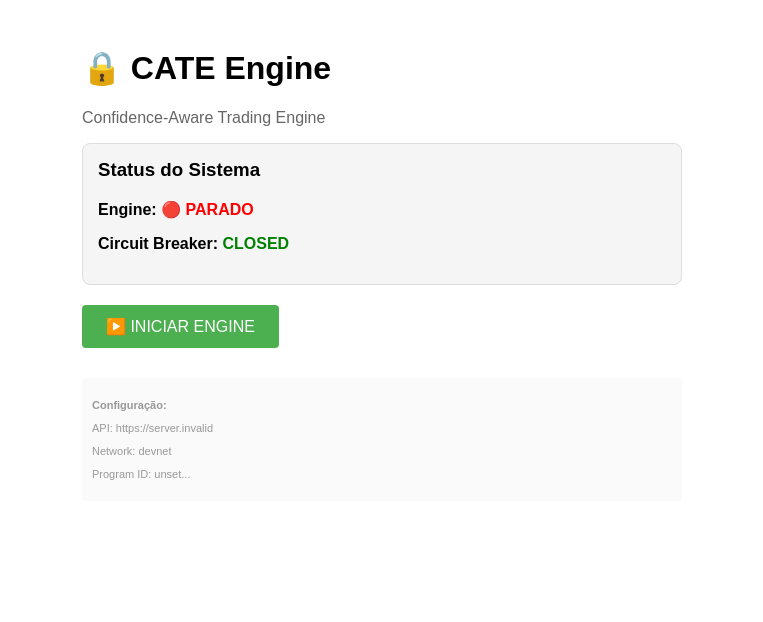
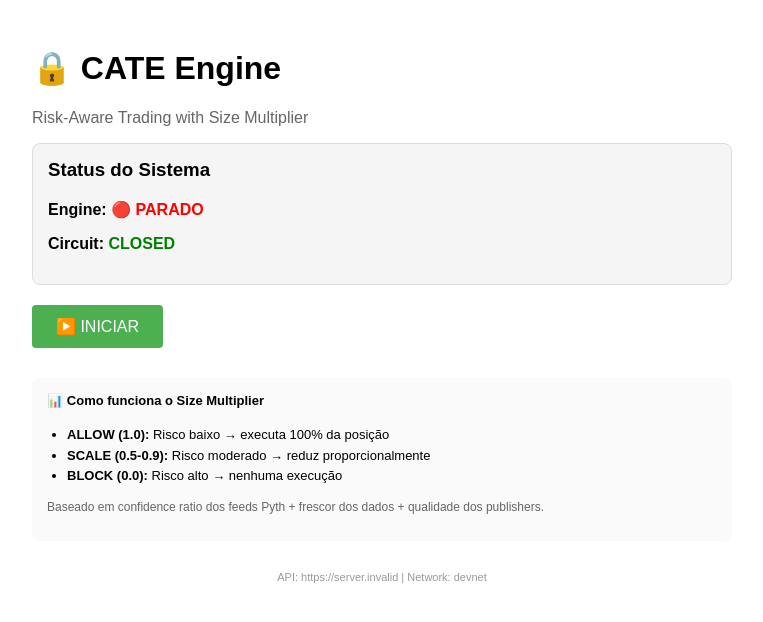
Before and after one commit to giuseppegmn/confidence-aware-trading-engine, a React (Vite) app: page / in a window 1280 px wide. Shown: the top 622 px of the page, without its empty margins (258-1021 px from the left). Built offline with nearby package versions, Linux system fonts and the light colour scheme; no server answers.

Commit message:
feat: Size Multiplier - sizing dinâmico baseado em risco Pyth
- Adiciona sizeMultiplier (0.0 a 1.0) ao RiskDecision
- SCALE ajusta posição proporcionalmente (50-90%)
- Interface mostra sizing em tempo real
- Demo funcional com simulação de decisões

```diff
--- a/src/App.tsx
+++ b/src/App.tsx
@@ -2,23 +2,36 @@ import { useState } from 'react'
 import { useCATE } from './lib/CATEContext'
 
 function App() {
-  const { isRunning, isLoading, startEngine, stopEngine, lastUpdate, signerKey, signDecision } = useCATE()
-  const [signatureResult, setSignatureResult] = useState(null)
+  const { isRunning, isLoading, startEngine, stopEngine, lastUpdate, signerKey, lastDecision, evaluateAndSign } = useCATE()
+  const [result, setResult] = useState(null)
 
-  const handleSign = async () => {
+  const handleEvaluate = async () => {
     try {
-      const result = await signDecision('SOL/USD')
-      setSignatureResult(result.signerBase58.substring(0, 20) + '...')
-      alert('✅ Assinatura bem-sucedida!\n\nAssinado por: ' + result.signerBase58.substring(0, 15) + '...')
+      const res = await evaluateAndSign('SOL/USD')
+      setResult(res)
+
+      if (res.blocked) {
+        alert(`🚫 BLOCKED!\n\nRisco: ${res.decision.score}/100\n${res.decision.explanation}`)
+      } else {
+        alert(`✅ ${res.decision.action}!\n\nSize Multiplier: ${(res.decision.sizeMultiplier * 100).toFixed(0)}%\nRisco: ${res.decision.score}/100\n\n${res.decision.explanation.substring(0, 100)}...`)
+      }
     } catch (err) {
       alert('❌ Erro: ' + err.message)
     }
   }
 
+  // Cores baseadas na ação
+  const getActionColor = (action) => {
+    if (!action) return '#999'
+    if (action === 'ALLOW') return '#4CAF50'
+    if (action === 'SCALE') return '#FF9800'
+    return '#f44336'
+  }
+
   return (
-    <div style={{padding: 20, fontFamily: 'Arial, sans-serif', maxWidth: '600px', margin: '0 auto'}}>
+    <div style={{padding: 20, fontFamily: 'Arial, sans-serif', maxWidth: '700px', margin: '0 auto'}}>
       <h1>🔒 CATE Engine</h1>
-      <p style={{color: '#666'}}>Confidence-Aware Trading Engine</p>
+      <p style={{color: '#666'}}>Risk-Aware Trading with Size Multiplier</p>
 
       {/* Status Card */}
       <div style={{marginBottom: 20, padding: 15, background: '#f5f5f5', borderRadius: 8, border: '1px solid #ddd'}}>
@@ -29,19 +42,12 @@ function App() {
             {isLoading ? '⏳ INICIANDO...' : isRunning ? '🟢 RODANDO' : '🔴 PARADO'}
           </span>
         </p>
-        <p>
-          <strong>Circuit Breaker:</strong>{' '}
-          <span style={{color: 'green', fontWeight: 'bold'}}>CLOSED</span>
-        </p>
+        <p><strong>Circuit:</strong> <span style={{color: 'green', fontWeight: 'bold'}}>CLOSED</span></p>
         {isRunning && lastUpdate && (
-          <p style={{fontSize: '12px', color: '#666'}}>
-            Última atualização: {lastUpdate}
-          </p>
+          <p style={{fontSize: '12px', color: '#666'}}>Update: {lastUpdate}</p>
         )}
         {signerKey && (
-          <p style={{fontSize: '11px', color: '#999'}}>
-            Signer: {signerKey.substring(0, 20)}...
-          </p>
+          <p style={{fontSize: '11px', color: '#999'}}>Signer: {signerKey.substring(0, 20)}...</p>
         )}
       </div>
 
@@ -58,50 +64,104 @@ function App() {
             border: 'none',
             borderRadius: 4,
             cursor: isLoading ? 'not-allowed' : 'pointer',
-            opacity: isLoading ? 0.7 : 1
+            opacity: isLoading ? 0.7 : 1,
+            marginRight: 10
           }}
         >
-          {isLoading ? '⏳ CARREGANDO...' : isRunning ? '⏹️ PARAR ENGINE' : '▶️ INICIAR ENGINE'}
+          {isLoading ? '⏳...' : isRunning ? '⏹️ PARAR' : '▶️ INICIAR'}
         </button>
       </div>
 
-      {/* Teste de Assinatura */}
+      {/* ÁREA PRINCIPAL: Size Multiplier Demo */}
       {isRunning && (
-        <div style={{padding: 15, background: '#e8f5e9', borderRadius: 8, border: '1px solid #4CAF50'}}>
-          <h3 style={{marginTop: 0, color: '#2e7d32'}}>⚡ Funcionalidades</h3>
+        <div style={{padding: 20, background: '#e3f2fd', borderRadius: 8, border: '2px solid #2196F3'}}>
+          <h3 style={{marginTop: 0, color: '#1976d2'}}>⚡ Size Multiplier Demo</h3>
+          <p style={{fontSize: '14px', color: '#555'}}>
+            O CATE não só decide ALLOW/SCALE/BLOCK, mas calcula <strong>quanto da posição executar</strong> baseado no risco.
+          </p>
 
           <button
-            onClick={handleSign}
+            onClick={handleEvaluate}
             style={{
-              padding: '10px 20px',
+              padding: '12px 24px',
               background: '#2196F3',
               color: 'white',
               border: 'none',
               borderRadius: 4,
               cursor: 'pointer',
-              fontSize: '14px'
+              fontSize: '16px',
+              fontWeight: 'bold',
+              marginTop: 10
             }}
           >
-            📝 Assinar Decisão de Risco
+            🎲 SIMULAR DECISÃO DE RISCO
           </button>
           <p style={{fontSize: '12px', color: '#666', marginTop: 8}}>
-            Envia dados para o backend assinar via Ed25519
+            Gera confidence ratio aleatório e calcula size multiplier
           </p>
 
-          {signatureResult && (
-            <div style={{marginTop: 10, padding: 8, background: '#c8e6c9', borderRadius: 4, fontSize: '12px'}}>
-              ✅ Última assinatura: {signatureResult}
+          {/* RESULTADO DA ÚLTIMA DECISÃO */}
+          {lastDecision && (
+            <div style={{
+              marginTop: 20,
+              padding: 15,
+              background: 'white',
+              borderRadius: 8,
+              borderLeft: `5px solid ${getActionColor(lastDecision.action)}`
+            }}>
+              <h4 style={{marginTop: 0, color: getActionColor(lastDecision.action)}}>
+                Última Decisão: {lastDecision.action}
+              </h4>
+
+              <div style={{display: 'grid', gridTemplateColumns: '1fr 1fr', gap: 10, fontSize: '14px'}}>
+                <div>
+                  <strong>Size Multiplier:</strong>
+                  <div style={{fontSize: '24px', fontWeight: 'bold', color: '#333'}}>
+                    {(lastDecision.sizeMultiplier * 100).toFixed(0)}%
+                  </div>
+                  <div style={{fontSize: '11px', color: '#666'}}>
+                    {lastDecision.action === 'ALLOW' && 'Posição completa'}
+                    {lastDecision.action === 'SCALE' && 'Posição reduzida'}
+                    {lastDecision.action === 'BLOCK' && 'Nenhuma execução'}
+                  </div>
+                </div>
+
+                <div>
+                  <strong>Risk Score:</strong>
+                  <div style={{fontSize: '24px', fontWeight: 'bold', color: lastDecision.score > 50 ? 'orange' : 'green'}}>
+                    {lastDecision.score}/100
+                  </div>
+                  <div style={{fontSize: '11px', color: '#666'}}>
+                    Confidence: {lastDecision.confidenceRatio.toFixed(2)}%
+                  </div>
+                </div>
+              </div>
+
+              <div style={{marginTop: 10, padding: 8, background: '#f5f5f5', borderRadius: 4, fontSize: '12px'}}>
+                <strong>Explicação:</strong><br/>
+                {lastDecision.explanation}
+              </div>
             </div>
           )}
         </div>
       )}
 
-      {/* Info */}
-      <div style={{marginTop: 30, padding: 10, background: '#fafafa', borderRadius: 4, fontSize: '11px', color: '#999'}}>
-        <p><strong>Configuração:</strong></p>
-        <p>API: {import.meta.env.VITE_API_URL || 'http://localhost:3001'}</p>
-        <p>Network: {import.meta.env.VITE_SOLANA_NETWORK || 'devnet'}</p>
-        <p>Program ID: {(import.meta.env.VITE_PROGRAM_ID || '').substring(0, 20)}...</p>
+      {/* Explicação do Conceito */}
+      <div style={{marginTop: 30, padding: 15, background: '#fafafa', borderRadius: 8, fontSize: '13px'}}>
+        <h4 style={{marginTop: 0}}>📊 Como funciona o Size Multiplier</h4>
+        <ul style={{paddingLeft: 20, lineHeight: '1.6'}}>
+          <li><strong>ALLOW (1.0):</strong> Risco baixo → executa 100% da posição</li>
+          <li><strong>SCALE (0.5-0.9):</strong> Risco moderado → reduz proporcionalmente</li>
+          <li><strong>BLOCK (0.0):</strong> Risco alto → nenhuma execução</li>
+        </ul>
+        <p style={{color: '#666', fontSize: '12px'}}>
+          Baseado em confidence ratio dos feeds Pyth + frescor dos dados + qualidade dos publishers.
+        </p>
+      </div>
+
+      {/* Footer */}
+      <div style={{marginTop: 20, padding: 10, fontSize: '11px', color: '#999', textAlign: 'center'}}>
+        API: {import.meta.env.VITE_API_URL || 'localhost:3001'} | Network: {import.meta.env.VITE_SOLANA_NETWORK || 'devnet'}
       </div>
     </div>
   )
--- a/src/lib/CATEContext.tsx
+++ b/src/lib/CATEContext.tsx
@@ -1,5 +1,5 @@
 import React, { createContext, useContext, useState, useCallback, useEffect, useRef } from 'react'
-import { requestRemoteSigning, DecisionPayload } from './crypto/signing'
+import { requestRemoteSigning } from './crypto/signing'
 
 const CATEContext = createContext(null)
 
@@ -14,9 +14,10 @@ export function CATEProvider({ children }) {
   const [isLoading, setIsLoading] = useState(false)
   const [lastUpdate, setLastUpdate] = useState(null)
   const [signerKey, setSignerKey] = useState(null)
+  const [lastDecision, setLastDecision] = useState(null) // NOVO: guarda última decisão
   const intervalRef = useRef(null)
 
-  // Buscar chave pública do backend ao iniciar
+  // Buscar chave pública do backend
   useEffect(() => {
     fetch('http://localhost:3001/health')
       .then(r => r.json())
@@ -28,41 +29,67 @@ export function CATEProvider({ children }) {
     setIsRunning(true)
     setIsLoading(true)
 
-    // Simula polling do oracle
     intervalRef.current = setInterval(() => {
       setLastUpdate(new Date().toLocaleTimeString())
     }, 3000)
 
     setTimeout(() => setIsLoading(false), 1000)
-    console.log('✅ Engine iniciado - Conectado ao backend')
+    console.log('✅ Engine iniciado')
   }, [])
 
   const stopEngine = useCallback(() => {
     setIsRunning(false)
     if (intervalRef.current) clearInterval(intervalRef.current)
+    setLastDecision(null)
     console.log('⏹️ Engine parado')
   }, [])
 
-  // Função de assinatura real!
-  const signDecision = useCallback(async (assetId = 'SOL/USD') => {
+  // Função de decisão com size multiplier!
+  const evaluateAndSign = useCallback(async (assetId = 'SOL/USD') => {
     try {
+      // Simula snapshot do oracle
+      const mockConfidence = 1.5 + Math.random() * 3 // 1.5% a 4.5% para demo
+      const snapshot = {
+        price: {
+          id: assetId,
+          price: 100 + Math.random() * 10,
+          confidenceRatio: mockConfidence,
+          publishTime: Math.floor(Date.now() / 1000) - 10, // 10s atrás
+          numPublishers: 5
+        }
+      }
+
+      // Importa e avalia risco
+      const { riskEngine } = await import('./riskIntelligence')
+      const decision = riskEngine.evaluate(snapshot)
+      setLastDecision(decision)
+
+      console.log('📊 Decisão de risco:', decision)
+
+      // Se for BLOCK, não assina
+      if (decision.action === 'BLOCK') {
+        return { blocked: true, decision }
+      }
+
+      // Prepara payload para assinatura
       const payload = {
         assetId,
-        price: 100.50,
+        price: snapshot.price.price,
         timestamp: Math.floor(Date.now() / 1000),
-        confidenceRatio: 9500,
-        riskScore: 25,
+        confidenceRatio: Math.floor(mockConfidence * 100),
+        riskScore: decision.score,
         isBlocked: false,
         publisherCount: 5,
         nonce: Date.now()
       }
 
-      console.log('📡 Enviando para assinatura...', payload)
+      console.log('📡 Assinando com sizeMultiplier:', decision.sizeMultiplier)
       const signed = await requestRemoteSigning(payload)
-      console.log('✅ Assinatura recebida!', signed)
-      return signed
+
+      return { signed, decision }
+
     } catch (error) {
-      console.error('❌ Erro na assinatura:', error)
+      console.error('❌ Erro:', error)
       throw error
     }
   }, [])
@@ -72,14 +99,15 @@ export function CATEProvider({ children }) {
     isLoading,
     lastUpdate,
     signerKey,
+    lastDecision, // NOVO: expõe última decisão
     startEngine,
     stopEngine,
-    signDecision,
+    evaluateAndSign, // NOVO: função unificada
     executeTrade: async () => null,
     updateRiskParams: () => {},
     selectAsset: () => {},
     engineState: null,
-    circuitStatus: { state: 'CLOSED', reason: 'Sistema operacional', failureCount: 0, isOpen: false },
+    circuitStatus: { state: 'CLOSED', reason: '', failureCount: 0, isOpen: false },
     selectedAsset: null,
     metrics: { totalDecisions: 0, blockedTrades: 0, executedTrades: 0 }
   }
@@ -92,7 +120,7 @@ export function CATEProvider({ children }) {
 }
 
 export function useCircuitBreaker() {
-  return { state: 'CLOSED', reason: 'Sistema operacional', failureCount: 0, isOpen: false }
+  return { state: 'CLOSED', reason: '', failureCount: 0, isOpen: false }
 }
 
 export function useSelectedAsset() {
--- a/src/lib/riskIntelligence.ts
+++ b/src/lib/riskIntelligence.ts
@@ -1,13 +1,6 @@
 /**
- * Risk Intelligence Engine
- * Validates all inputs to prevent NaN/Infinity attacks
+ * Risk Intelligence Engine com Size Multiplier
  */
-
-import { OracleSnapshot } from './oracle/types';
-
-// =============================================================================
-// TYPES
-// =============================================================================
 
 export type RiskAction = 'ALLOW' | 'SCALE' | 'BLOCK';
 
@@ -15,198 +8,152 @@ export interface RiskDecision {
   action: RiskAction;
   score: number; // 0-100
   confidenceRatio: number;
+  sizeMultiplier: number; // NOVO: 0.0 a 1.0
   explanation: string;
   timestamp: number;
   requiresUpdate?: boolean;
 }
 
 export interface RiskParameters {
-  maxConfidenceRatioScale: number; // e.g., 1.0%
-  maxConfidenceRatioBlock: number; // e.g., 3.0%
+  maxConfidenceRatioScale: number;
+  maxConfidenceRatioBlock: number;
   maxConfidenceZscore: number;
   maxStalenessSeconds: number;
   minDataQualityScore: number;
+  // NOVO: Configurações de sizing
+  scaleMinMultiplier: number; // ex: 0.5 (mínimo 50% da posição em SCALE)
+  scaleMaxMultiplier: number; // ex: 0.9 (máximo 90% em SCALE baixo)
 }
-
-// =============================================================================
-// CONSTANTS
-// =============================================================================
 
 const DEFAULT_PARAMS: RiskParameters = {
   maxConfidenceRatioScale: 1.0,
   maxConfidenceRatioBlock: 3.0,
   maxConfidenceZscore: 2.5,
   maxStalenessSeconds: 60,
-  minDataQualityScore: 80
+  minDataQualityScore: 80,
+  // NOVOS defaults
+  scaleMinMultiplier: 0.5,  // Em risco máximo, opera apenas 50%
+  scaleMaxMultiplier: 0.9   // Em risco mínimo, opera 90%
 };
 
-// Sanitize defaults to prevent invalid states
-Object.freeze(DEFAULT_PARAMS);
-
-// =============================================================================
-// VALIDATION HELPERS
-// =============================================================================
-
 function isValidNumber(value: unknown): value is number {
-  return typeof value === 'number'
-    && Number.isFinite(value)
-    && !Number.isNaN(value);
+  return typeof value === 'number' && Number.isFinite(value) && !Number.isNaN(value);
 }
-
-function sanitizeConfidenceRatio(ratio: unknown): number {
-  if (!isValidNumber(ratio)) return Infinity; // Fail safe
-  if (ratio < 0) return 0;
-  if (ratio > 100) return 100;
-  return ratio;
-}
-
-function sanitizePrice(price: unknown): number {
-  if (!isValidNumber(price)) return -1; // Invalid marker
-  if (price < 0) return -1;
-  return price;
-}
-
-function sanitizePublishers(count: unknown): number {
-  if (!isValidNumber(count) || count < 0) return 0;
-  return Math.floor(count);
-}
-
-// =============================================================================
-// RISK ENGINE
-// =============================================================================
 
 export class RiskIntelligenceEngine {
   private params: RiskParameters;
 
   constructor(params: Partial<RiskParameters> = {}) {
     this.params = { ...DEFAULT_PARAMS, ...params };
-    this.validateParams();
   }
 
   updateParameters(newParams: Partial<RiskParameters>): void {
     this.params = { ...this.params, ...newParams };
-    this.validateParams();
   }
 
-  private validateParams(): void {
-    // Ensure all parameters are valid numbers
-    const p = this.params;
-
-    if (!isValidNumber(p.maxConfidenceRatioScale)) {
-      throw new Error('Invalid maxConfidenceRatioScale');
-    }
-    if (!isValidNumber(p.maxConfidenceRatioBlock)) {
-      throw new Error('Invalid maxConfidenceRatioBlock');
-    }
-    if (p.maxConfidenceRatioScale >= p.maxConfidenceRatioBlock) {
-      throw new Error('Scale threshold must be less than block threshold');
-    }
-  }
-
-  evaluate(snapshot: OracleSnapshot): RiskDecision {
+  evaluate(snapshot: any): RiskDecision {
     const timestamp = Date.now();
 
-    // Sanitize all inputs from oracle
-    const price = sanitizePrice(snapshot.price.price);
-    const confidence = sanitizePrice(snapshot.price.confidence);
-    const confidenceRatio = sanitizeConfidenceRatio(snapshot.price.confidenceRatio);
-    const numPublishers = sanitizePublishers(snapshot.price.numPublishers);
-    const publishTime = sanitizePublishers(snapshot.price.publishTime);
+    // Extrair métricas do snapshot
+    const confidenceRatio = snapshot.price?.confidenceRatio || 0;
+    const publishTime = snapshot.price?.publishTime || 0;
+    const nowSeconds = Math.floor(timestamp / 1000);
+    const staleness = nowSeconds - publishTime;
+    const numPublishers = snapshot.price?.numPublishers || 0;
 
-    // Check for invalid oracle data
-    if (price < 0 || confidence < 0) {
+    // Validações básicas
+    if (!isValidNumber(confidenceRatio) || confidenceRatio < 0) {
       return {
         action: 'BLOCK',
         score: 100,
         confidenceRatio: 0,
-        explanation: 'Invalid oracle data (NaN/Infinity/negative price)',
+        sizeMultiplier: 0.0,
+        explanation: 'Dados inválidos do oracle',
         timestamp,
         requiresUpdate: true
       };
     }
 
     // Check staleness
-    const nowSeconds = Math.floor(timestamp / 1000);
-    const staleness = nowSeconds - publishTime;
-    if (!isValidNumber(staleness) || staleness > this.params.maxStalenessSeconds) {
+    if (staleness > this.params.maxStalenessSeconds) {
       return {
         action: 'BLOCK',
         score: 95,
         confidenceRatio,
-        explanation: `Stale data: ${staleness}s old (max ${this.params.maxStalenessSeconds}s)`,
+        sizeMultiplier: 0.0,
+        explanation: `Dado stale: ${staleness}s (max: ${this.params.maxStalenessSeconds}s)`,
         timestamp,
         requiresUpdate: true
       };
     }
 
-    // Check publisher count
+    // Check publishers
     if (numPublishers < 3) {
       return {
         action: 'BLOCK',
         score: 90,
         confidenceRatio,
-        explanation: `Insufficient publishers: ${numPublishers} (min 3)`,
+        sizeMultiplier: 0.0,
+        explanation: `Publishers insuficientes: ${numPublishers}`,
         timestamp,
         requiresUpdate: true
       };
     }
 
-    // Calculate risk score based on confidence ratio
-    let score = 0;
-    let action: RiskAction = 'ALLOW';
-    let explanation = 'Data within acceptable parameters';
+    // LÓGICA PRINCIPAL COM SIZE MULTIPLIER
+    let action: RiskAction;
+    let score: number;
+    let sizeMultiplier: number;
+    let explanation: string;
 
-    // Confidence ratio logic (lower is better)
     if (confidenceRatio > this.params.maxConfidenceRatioBlock) {
+      // BLOCK: Risco crítico
+      action = 'BLOCK';
       score = 100;
-      action = 'BLOCK';
-      explanation = `Critical confidence ratio: ${confidenceRatio.toFixed(2)}% > ${this.params.maxConfidenceRatioBlock}%`;
+      sizeMultiplier = 0.0;
+      explanation = `RISCO CRÍTICO: confidence ${confidenceRatio.toFixed(2)}% > ${this.params.maxConfidenceRatioBlock}% (BLOCK)`;
+
     } else if (confidenceRatio > this.params.maxConfidenceRatioScale) {
-      score = 50 + (confidenceRatio / this.params.maxConfidenceRatioBlock) * 50;
+      // SCALE: Risco moderado - calcula multiplier proporcional
       action = 'SCALE';
-      explanation = `Elevated confidence: ${confidenceRatio.toFixed(2)}% (threshold: ${this.params.maxConfidenceRatioScale}%)`;
+
+      // Normaliza o risco entre 0 e 1 dentro da banda SCALE
+      const scaleRange = this.params.maxConfidenceRatioBlock - this.params.maxConfidenceRatioScale;
+      const currentInScale = confidenceRatio - this.params.maxConfidenceRatioScale;
+      const riskFactor = currentInScale / scaleRange; // 0 = baixo risco, 1 = alto risco
+
+      // Score: 50-100 baseado no risco
+      score = 50 + (riskFactor * 50);
+
+      // SIZE MULTIPLIER: inversamente proporcional ao risco
+      // Risco baixo (0) → scaleMaxMultiplier (0.9)
+      // Risco alto (1) → scaleMinMultiplier (0.5)
+      sizeMultiplier = this.params.scaleMaxMultiplier - (riskFactor * (this.params.scaleMaxMultiplier - this.params.scaleMinMultiplier));
+
+      explanation = `RISCO MODERADO: confidence ${confidenceRatio.toFixed(2)}% (SCALE). Posição reduzida para ${(sizeMultiplier * 100).toFixed(0)}% do tamanho original.`;
+
     } else {
-      score = (confidenceRatio / this.params.maxConfidenceRatioScale) * 25;
+      // ALLOW: Risco aceitável
       action = 'ALLOW';
+      score = Math.min(50, (confidenceRatio / this.params.maxConfidenceRatioScale) * 25);
+      sizeMultiplier = 1.0;
+      explanation = `RISCO ACEITÁVEL: confidence ${confidenceRatio.toFixed(2)}% (ALLOW). Operação em tamanho total (100%).`;
     }
 
-    // Ensure score is valid
-    score = Math.min(100, Math.max(0, isValidNumber(score) ? score : 100));
+    // Garante bounds
+    score = Math.min(100, Math.max(0, Math.floor(score)));
+    sizeMultiplier = Math.min(1.0, Math.max(0.0, parseFloat(sizeMultiplier.toFixed(2))));
 
     return {
       action,
-      score: Math.floor(score),
+      score,
       confidenceRatio,
+      sizeMultiplier,
       explanation,
       timestamp,
       requiresUpdate: action !== 'ALLOW'
     };
   }
-
-  // Batch evaluation for multiple assets
-  evaluateBatch(snapshots: OracleSnapshot[]): Map<string, RiskDecision> {
-    const results = new Map<string, RiskDecision>();
-
-    for (const snapshot of snapshots) {
-      try {
-        const decision = this.evaluate(snapshot);
-        results.set(snapshot.price.id, decision);
-      } catch (error) {
-        console.error(`[RiskEngine] Failed to evaluate ${snapshot.price.id}:`, error);
-        results.set(snapshot.price.id, {
-          action: 'BLOCK',
-          score: 100,
-          confidenceRatio: 0,
-          explanation: 'Evaluation error',
-          timestamp: Date.now(),
-          requiresUpdate: true
-        });
-      }
-    }
-
-    return results;
-  }
 }
 
-// Singleton instance
 export const riskEngine = new RiskIntelligenceEngine();
```
